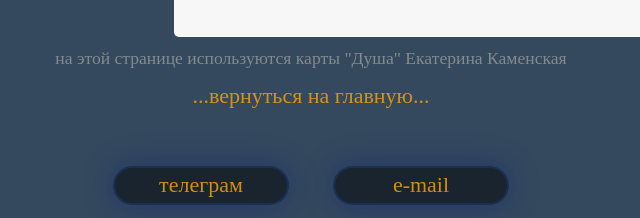
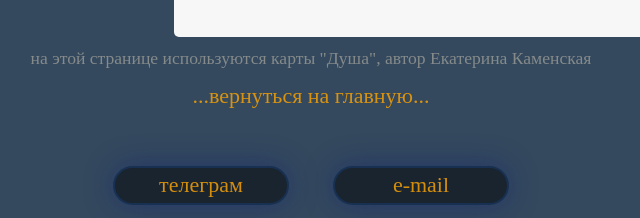
Before and after one commit to agarkovIgor/self-therapy.github.io, a plain HTML site: page work-cards.html in a window 1280 px wide. Shown: the part 5269-5487 px from the top of the page, 329-969 px from the left. Drawn offline with nearby package versions, Linux system fonts and the light colour scheme; a web font is replaced by a local one.

Commit message:
автор карт

```diff
--- a/work-cards.html
+++ b/work-cards.html
@@ -1316,7 +1316,7 @@
                 </div>
             </div>
         </main>
-        <p class="card-name">на этой странице используются карты "Душа" Екатерина Каменская</p>
+        <p class="card-name">на этой странице используются карты "Душа", автор Екатерина Каменская</p>
         <nav class="navigation">
             <a href="index.html">...вернуться на главную...</a>
         </nav>
```
